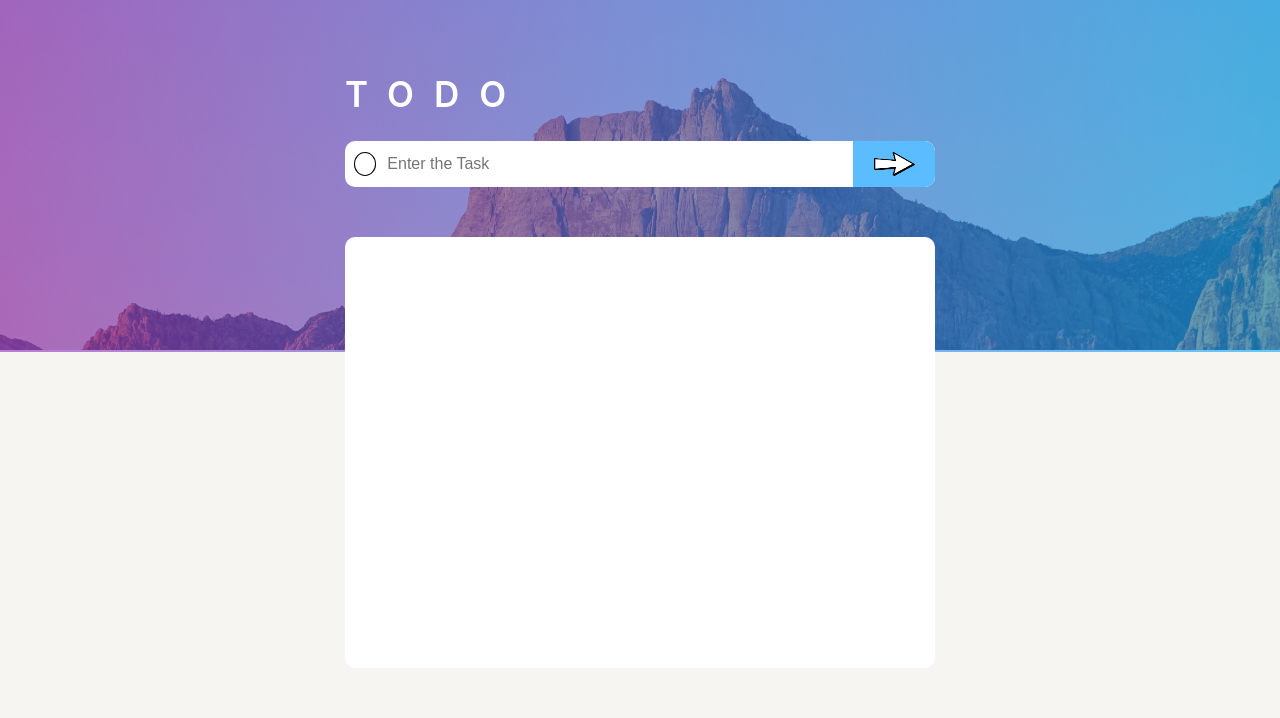
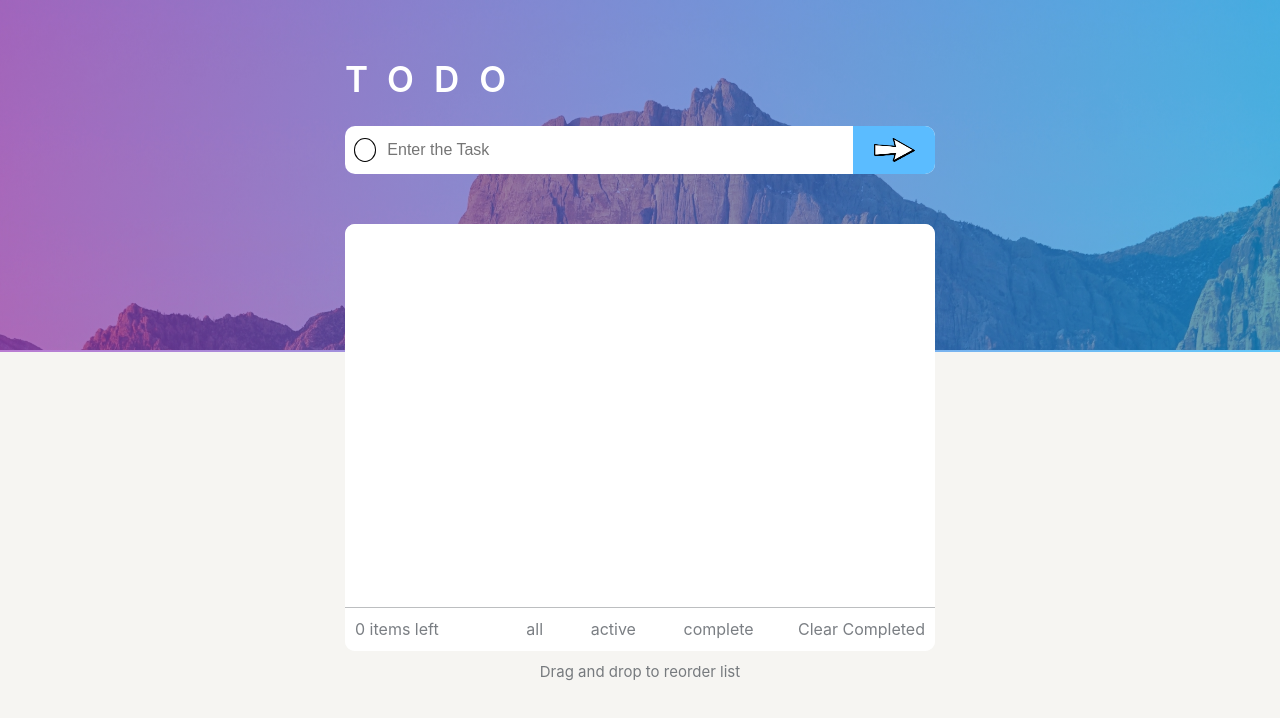
Before and after one commit to sandeepsreekumar4067/TypeScript-React-Todo-App, a React (Vite) app: page / in a window 1280 px wide. Shown: the top 718 px of the page. Built offline with nearby package versions, Linux system fonts and the light colour scheme.

Commit message:
completed the frontend

```diff
--- a/src/components/interface.tsx
+++ b/src/components/interface.tsx
@@ -8,6 +8,7 @@ const Interface: FC = () => {
     const [isChecked, setIsChecked] = useState<boolean>(false);
     const [itemlist,additemlist] = useState<string>('')
     const [value,setValue] = useState<string>('')
+    const [itemCount,setItemCount] = useState<number>(0)
     const handleValueChange = (event:ChangeEvent<HTMLInputElement>)=>{
         setValue(event.target.value)
     }
@@ -31,8 +32,26 @@ const Interface: FC = () => {
                             <img src={arrow} />
                         </div>
                     </div>
-                    <div className="task-list">
+                    <div className="task-container">
+                        <div className="task-list">
 
+                        </div>
+                        <div className="task-details">
+                            <div className="item-left">
+                                {itemCount} items left
+                            </div>
+                            <div className="sort-list">
+                                <div className="all">all</div>
+                                <div className="active">active</div>
+                                <div className="complete">complete</div>
+                            </div>
+                            <div className="endTask">
+                                <div className="clear">Clear Completed</div>
+                            </div>
+                        </div>
+                    </div>
+                    <div className="message">
+                        Drag and drop to reorder list
                     </div>
                 </div>
             </div>
--- a/src/style/interface.css
+++ b/src/style/interface.css
@@ -40,7 +40,7 @@ body {
     left: 50%;
     transform: translate(-50%, -50%);
     width: 590px;
-    height: 600px;
+    height: 630px;
     background-color: transparent;
     display: flex;
     align-items: center;
@@ -76,6 +76,10 @@ body {
     display: flex;
     align-items: center;
     justify-content: center;
+    transition: 0.5s;
+}
+.custom-checkBox:hover{
+    cursor: pointer;
 }
 .custom-checkBox.checked{
     background: linear-gradient(-50deg, #912BBC, #00A9FF);
@@ -113,10 +117,64 @@ body {
     height: 50%;
     width: 50%;
 }
-.task-list{
+.task-container{
     margin-top: 50px;
     width: 100%;
     height: 550px;
     background-color: white;
     border-radius: 10px;
+    display: flex;
+    flex-direction: column;
+    align-items: center;
 }
+.task-list{
+    background-color: white ;
+    height: 90%;
+    width: 100%;
+    display: flex;
+    border-top-left-radius: 10px;
+    border-top-right-radius: 10px;
+    border-bottom: 1px solid rgb(34, 40, 49,0.3);
+}
+.task-details{
+    height: 10%;
+    width: 100%;
+    display: flex;
+    background-color: white;
+    border-bottom-left-radius: 10px;
+    border-bottom-right-radius: 10px;
+    justify-content: center;
+}
+.item-left{
+    color:  rgb(34, 40, 49,0.6);;
+    padding: 10px;
+    display: flex;
+    align-items: center;
+    justify-content: start;
+    flex: 1;
+}
+.sort-list{
+    color:  rgb(34, 40, 49,0.6);;
+    flex: 2;
+    display: flex;
+    align-items: center;
+    justify-content: space-around;
+}
+.endTask{
+    color:  rgb(34, 40, 49,0.6);;
+    padding: 10px;
+    display: flex;
+    flex: 1;
+    align-items: center;
+    justify-content: end;
+}
+.message{
+    margin-top: 10px;
+    font-size: 15px;
+    color:  rgb(34, 40, 49,0.6);;
+}
+.item-left:hover,.all:hover,.active:hover,.complete:hover,.clear:hover,.message:hover{
+    cursor: pointer;
+    opacity: 1;
+    color: black;
+}
```
